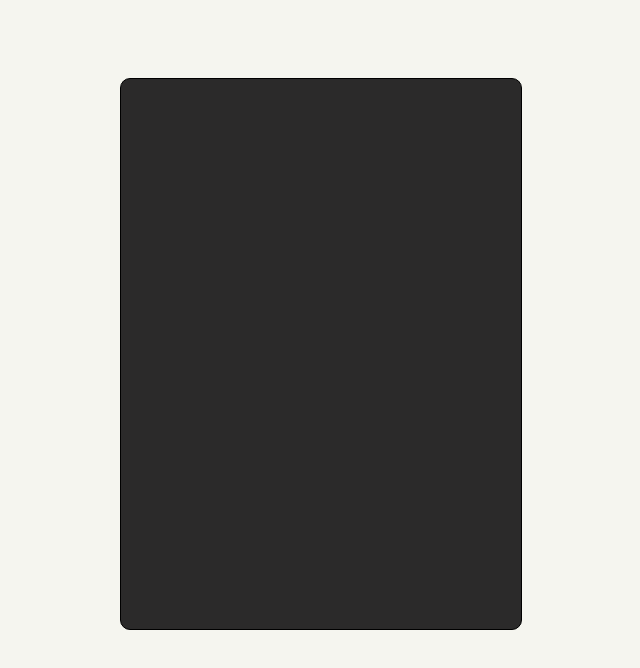
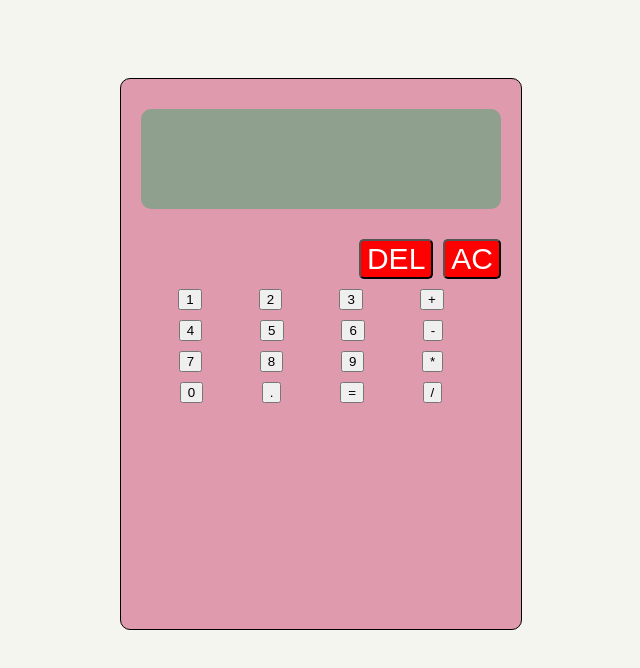
Before and after one commit to G135-neitzen/CalculatorProject, a plain HTML site: page index.html in a window 1280 px wide. Shown: the part 130-798 px from the top of the page, without its empty margins (319-959 px from the left). Drawn offline with Linux system fonts and the light colour scheme.

Commit message:
Buttons added

```diff
--- a/index.html
+++ b/index.html
@@ -5,14 +5,42 @@
     <meta name="viewport" content="width=device-width, initial-scale=1.0">
     <link rel="stylesheet" href="styles.css">
     <script src="script.js" defer></script>
-    <title>Calculato</title>
+    <title>Calculator</title>
 </head>
 <body>
     <header>
         <h1>Calculator</h1>
     </header>
     <div id="whole">
-
+        <div class = "Screen"></div>
+        <div class = "rowDelete">
+            <button id ="deleteOne" class = "delete">DEL</button>
+            <button id ="deleteAll" class ="delete">AC</button>
+        </div>
+        <div class = "buttons">
+            <button id = "one" class = "button">1</button>
+            <button id = "two" class = "button">2</button>
+            <button id = "three" class = "button">3</button>
+            <button id = "plus" class = "button">+</button>
+        </div>
+        <div class = "buttons">
+            <button id = "four" class = "button">4</button>
+            <button id = "five" class = "button">5</button>
+            <button id = "six" class = "button">6</button>
+            <button id = "minus" class = "button">-</button>
+        </div>
+        <div class = "buttons">
+            <button id = "seven" class = "button">7</button>
+            <button id = "eight" class = "button">8</button>
+            <button id = "nine" class = "button">9</button>
+            <button id = "multiply" class = "button">*</button>
+        </div>
+        <div class = "buttons">
+            <button id = "zero" class = "button">0</button>
+            <button id = "dot" class = "button">.</button>
+            <button id = "result" class = "button">=</button>
+            <button id = "divide" class = "button">/</button>
+        </div>
     </div>
 </body>
 </html>
--- a/styles.css
+++ b/styles.css
@@ -9,11 +9,46 @@ body{
     background-color: rgb(245, 245, 239);
 }
 #whole{
-    background-color: rgb(43, 42, 42);
+    background-color: rgb(223, 154, 174);
     border-radius: 10px;
     margin: 0 auto;
     margin-top: 100px;
     height: 550px;
     width:  400px;
     border: 1px solid black;
+    display : flex;
+    flex-direction: column;
 }
+.Screen{
+    background-color: rgb(143, 160, 142);
+    height: 100px;
+    width: 90%;
+    border-radius: 10px;
+    margin-top: 30px;
+    margin-bottom: 20px;
+    margin-left: 20px;
+    text-align: right;
+    font-size: 30px;
+}
+.rowDelete{
+    display: flex;
+    flex-direction: row;
+    justify-content: right;
+    margin-right: 20px;
+    margin-top: 10px;
+    gap : 10px;
+}
+.delete{
+    background-color: red;
+    color: white;
+    padding: fixed 10px;
+    border-radius: 5px;
+    font-size: 30px;
+}
+.buttons{
+    display: flex;
+    flex-direction: row;
+    justify-content: space-evenly;
+    margin-top: 10px;
+    margin-right: 20px;
+}
```
